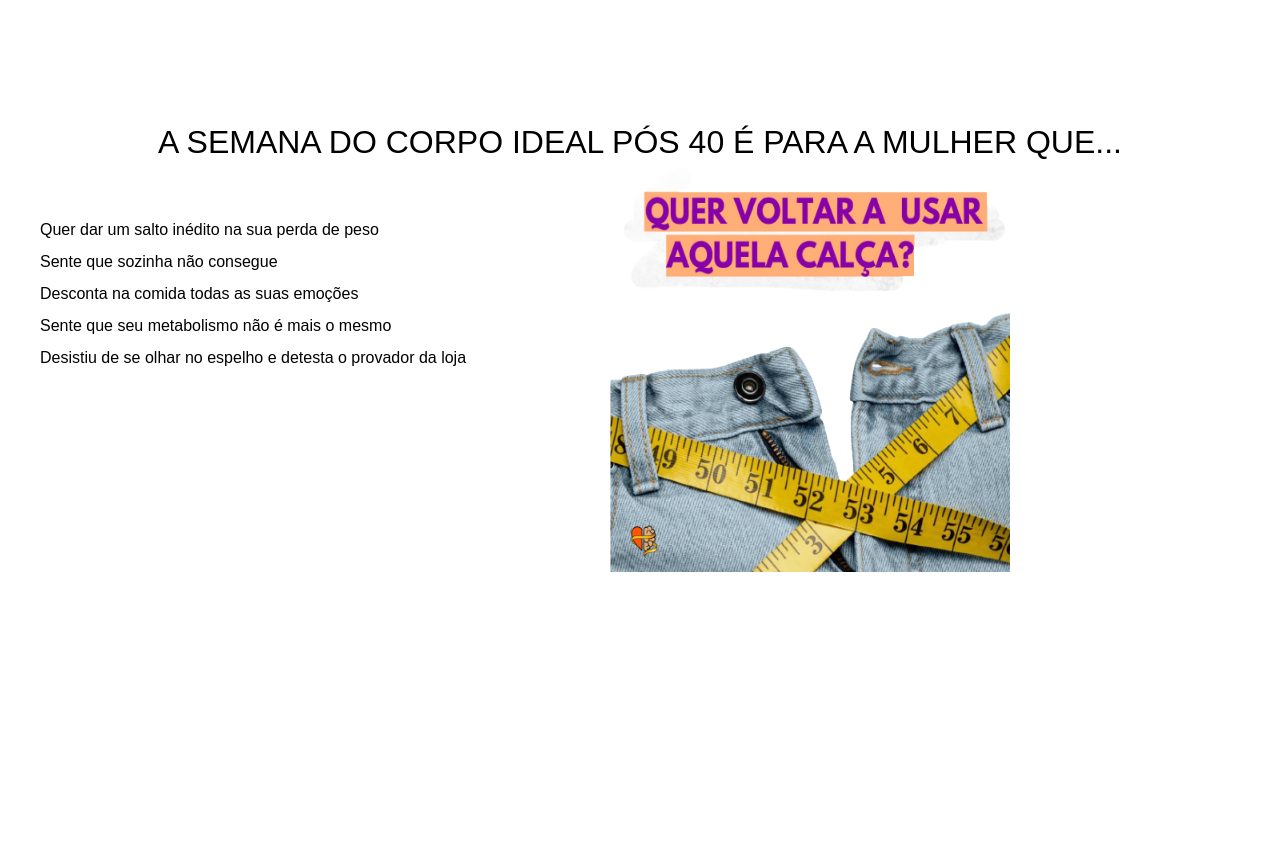
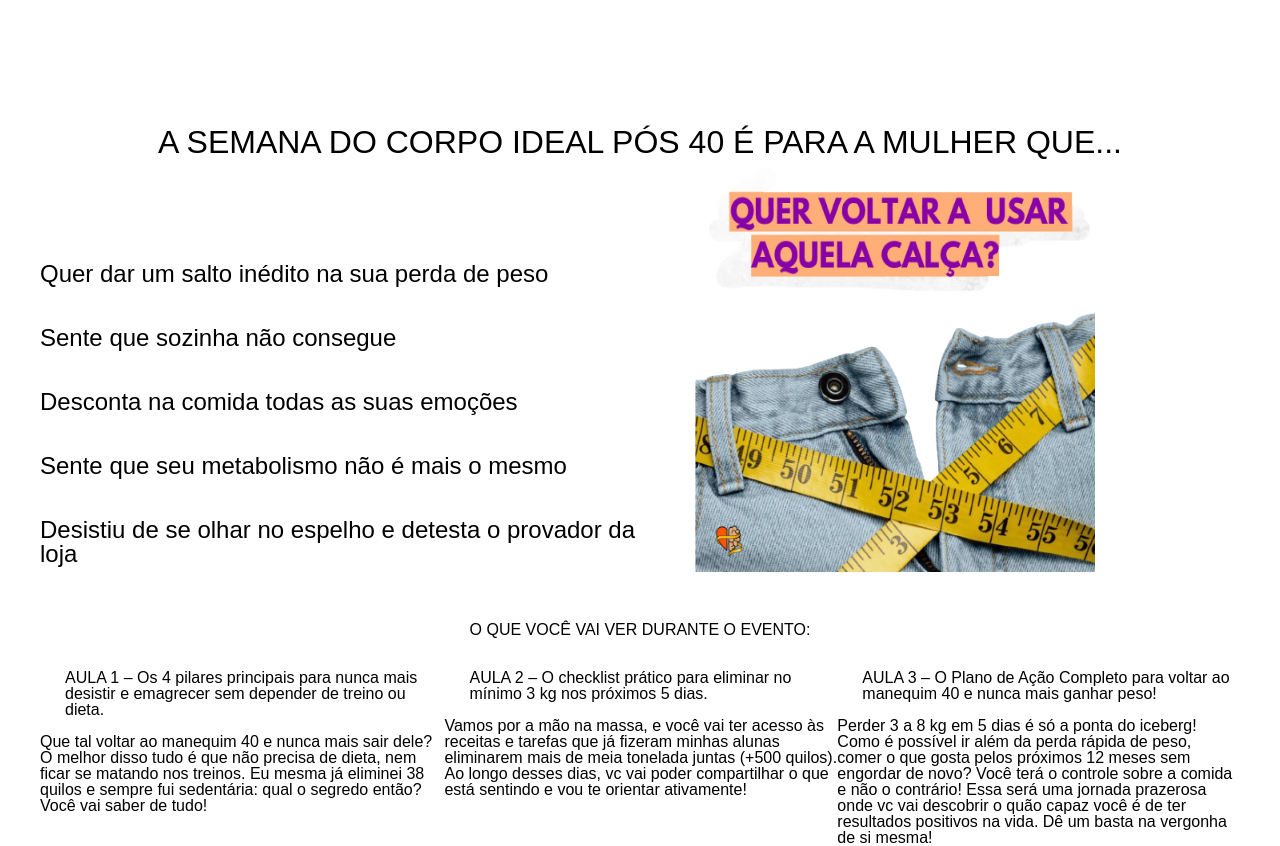
Before and after one commit to JeremiasRincaveski/JeremiasRincaveski.github.io, a plain HTML site: page index.html in a window 1280 px wide. Shown: the part 802-1648 px from the top of the page. Before the commit the page ends 1374 px from the top, so only its background shows below. Drawn offline with Linux system fonts and the light colour scheme.

Commit message:
adicionei a parte do evento

```diff
--- a/css/style.css
+++ b/css/style.css
@@ -67,16 +67,33 @@ main h2 {
 
 .semana .grid {
     display: grid;
-    grid-template-columns: 60% 20%;
+    grid-template-columns: 50% 20%;
 }
 
 .semana li {
     margin-bottom: 1em;
+    font-size:  24px;
+    margin-top: 40px;
 }
 
-.semana img {
+.semana .grid img {
     margin-top: -100px;
-    margin-left: -150px;
+    margin-left: 55px;
     height: 450px;
     width: 400px;
 }
+
+.grid {
+    display: grid;
+    grid-template-columns: auto auto auto;
+    box-sizing: border-box;
+}
+
+.grid h3 {
+    padding-bottom: 1em;
+    padding-left: 25px;
+}
+
+.grid h3:hover {
+    color: blue;
+}
--- a/index.html
+++ b/index.html
@@ -34,6 +34,35 @@
                 <img src="img/calca-fita-metrica.png" alt="calça com uma fita metrica no lugar da cinta">
             </div>
         </div>
+        <div class="evento">
+            <h2>O QUE VOCÊ VAI VER DURANTE O EVENTO:</h2>
+            <div class="grid">
+                <div class="aula1">
+                    <h3>AULA 1 – Os 4 pilares principais para nunca mais desistir e emagrecer sem depender de treino ou
+                        dieta. </h2>
+                        <p>Que tal voltar ao manequim 40 e nunca mais sair dele? O melhor disso tudo é que não precisa
+                            de dieta, nem ficar
+                            se matando nos treinos. Eu mesma já eliminei 38 quilos e sempre fui sedentária: qual o
+                            segredo então? Você vai saber de tudo! </p>
+                </div>
+                <div class="aula2">
+                    <h3>AULA 2 – O checklist prático para eliminar no mínimo 3 kg nos próximos 5 dias. </h3>
+                    <p>Vamos por a mão na massa, e você vai ter acesso às receitas e tarefas que já fizeram minhas
+                        alunas eliminarem mais de meia tonelada
+                        juntas (+500 quilos). Ao longo desses dias, vc vai poder compartilhar o que está sentindo e vou
+                        te orientar ativamente! </p>
+                </div>
+                <div class="aula3">
+                    <h3>AULA 3 – O Plano de Ação Completo para voltar ao manequim 40 e nunca mais ganhar peso! </h3>
+                    <p>Perder 3 a 8 kg em 5 dias é só a ponta do iceberg! Como é possível ir além da perda rápida de
+                        peso, comer o que gosta pelos próximos
+                        12 meses sem engordar de novo? Você terá o controle sobre a comida e não o contrário! Essa será
+                        uma jornada prazerosa onde vc vai
+                        descobrir o quão capaz você é de ter resultados positivos na vida. Dê um basta na vergonha de si
+                        mesma! </p>
+                </div>
+            </div>
+        </div>
     </main>
 </body>
 
```
